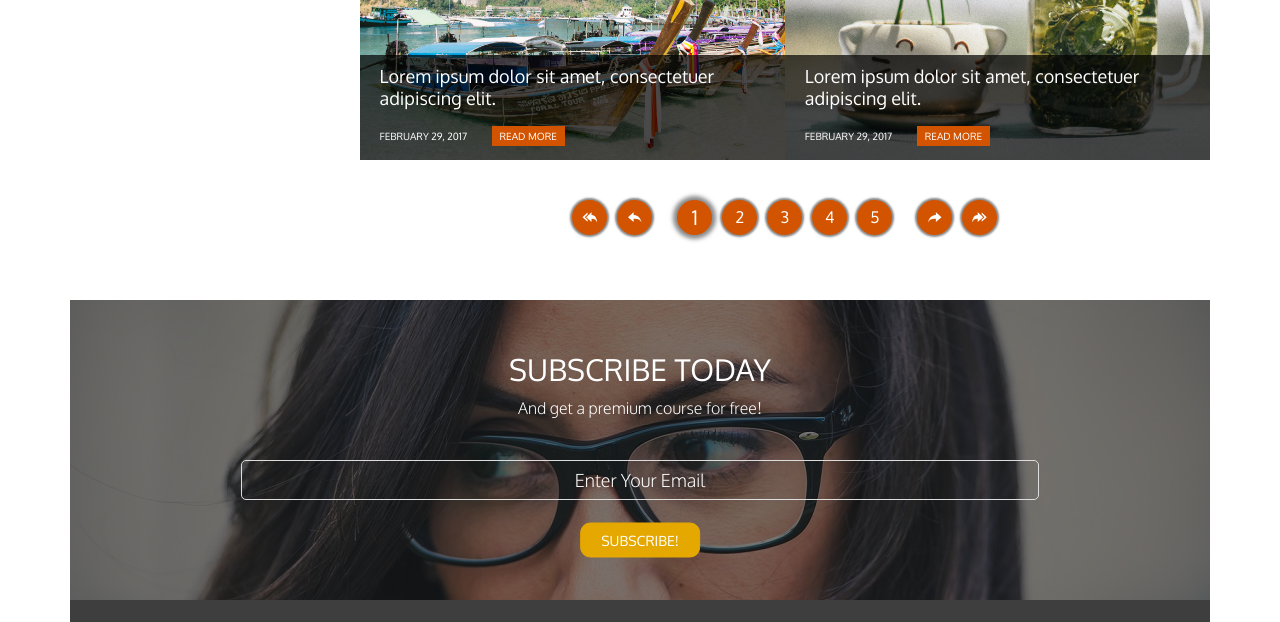
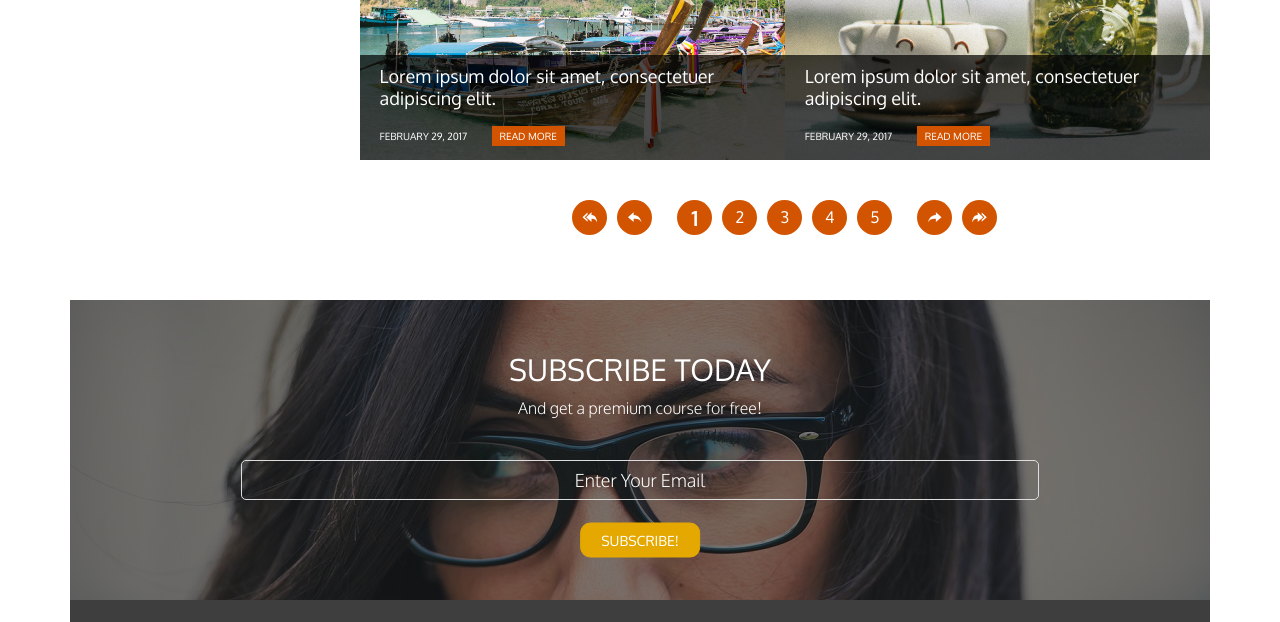
Before and after one commit to shourovfoisal/Simple-Blog, a plain HTML site: page index.html in a window 1280 px wide. Shown: the part 1736-2358 px from the top of the page. Drawn offline with Linux system fonts and the light colour scheme; files whose address does not match are found by name.

Commit message:
Removed box shadow
Removed the box shadow from the pagination buttons to maintain the flat design flow.

```diff
--- a/resources/css/queries.css
+++ b/resources/css/queries.css
@@ -413,7 +413,7 @@
 	}
 
 	.pagination-list .pagination-btn.active {
-		box-shadow: 0px 0px 3px 3px rgba(85,85,85,0.7);
+		/*box-shadow: 0px 0px 3px 3px rgba(85,85,85,0.7);*/
 		font-size: 70%;
 	}
 
--- a/resources/css/style.css
+++ b/resources/css/style.css
@@ -839,7 +839,7 @@
 	width: 35px;
 	height: 35px;
 	border-radius: 50%;
-	box-shadow: 0px 0px 2px 2px rgba(85,85,85,0.7);
+	/*box-shadow: 0px 0px 2px 2px rgba(85,85,85,0.7);*/
 	text-align: center;
 	line-height: 35px;
 	margin-left: 10px;
@@ -851,9 +851,9 @@
 	transition: all 200ms;
 }
 
-.pagination-btn:hover {
+/*.pagination-btn:hover {
 	box-shadow: 0px 0px 4px 4px rgba(85,85,85,0.7);
-}
+}*/
 
 
 .pagination-btn a {
@@ -862,8 +862,9 @@
 }
 
 .pagination-list .pagination-btn.active {
-	box-shadow: 0px 0px 4px 4px rgba(85,85,85,0.7);
-	font-size: 100%;
+	/*box-shadow: 0px 0px 4px 4px rgba(85,85,85,0.7);*/
+	font-size: 105%;
+	font-weight: bold;
 }
 
 .pagination-body>span {
```
